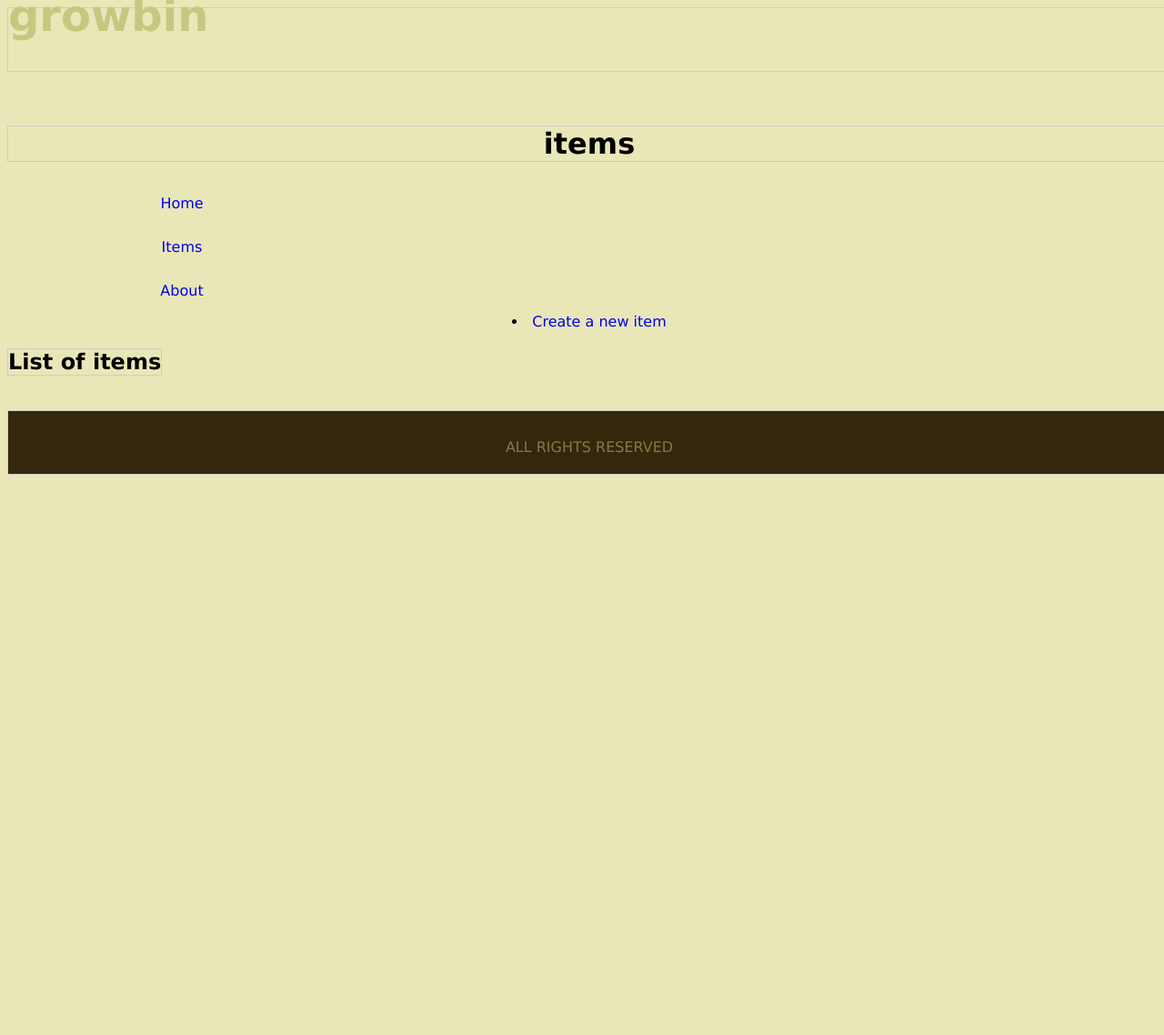
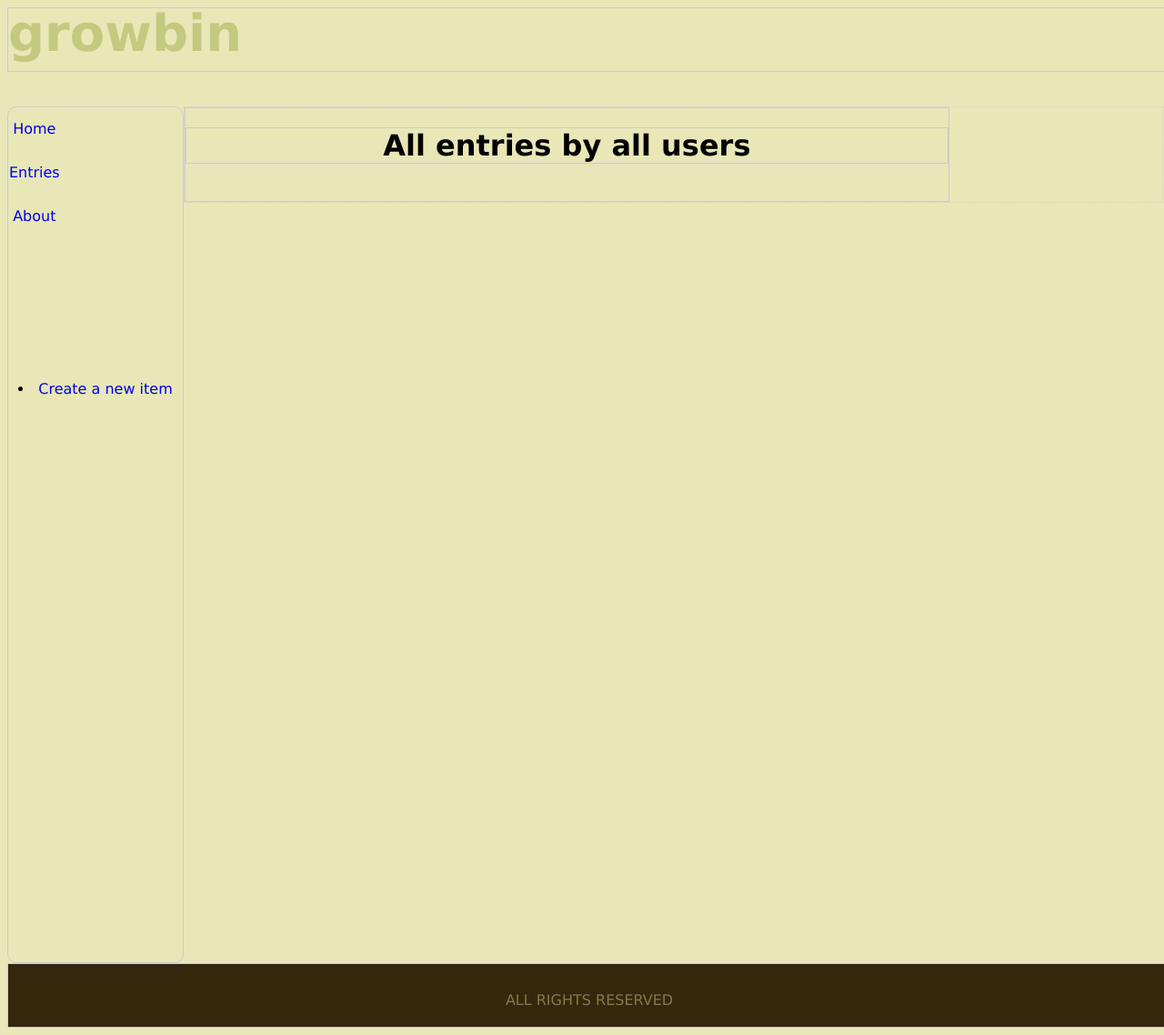
Before and after one commit to makingentropy/GA_PROJECT2, a Node server app: page /items in a window 1280 px wide. Shown: the whole page at 91% size. Before the commit the page ends 522 px from the top, so only its background shows below. Run offline with Node 20, Linux system fonts and the light colour scheme; data that the repository does not hold is empty; some libraries are stand-ins or nearby versions.

Commit message:
most basic layout styling complete, revisions complete except for create new user button

```diff
--- a/public/css/style.css
+++ b/public/css/style.css
@@ -69,9 +69,16 @@ h2{
   padding-left: 10px;
 }
 #growbin{
-  font-size: 3em;
+  font-size: 3.5em;
   font-weight: bold;
   text-align: left;
+  padding-top: 20px;
+}
+#growbinentry{
+  font-size: 5em;
+  font-weight: bold;
+  text-align: center;
+  padding-top: 20px;
 }
 #maincontainer{
   align-items: stretch;
@@ -113,3 +120,11 @@ h2{
   border: 1px solid #CCCCCC;
   background-color: #E9E7B7;
 }
+#topperentry{
+  color: #C3CA80;
+  width: 100%;
+  height:4.3em;
+  vertical-align: middle;
+  line-height: 1.0em;
+  text-align:center;
+}
--- a/views/items/index.ejs
+++ b/views/items/index.ejs
@@ -6,27 +6,31 @@
 	<body>
 		<header>
 			<% include ../partials/topper.ejs%>
-			<h1>items</h1>
-			<nav>
+		</header>
+		<div id="navbar">
 			<% include ../partials/nav.ejs%>
-				</ul>
 			<li>
 				<a href="/items/new">Create a new item</a>
 			</li>
-			</nav>
-		</header>
-		<main>
-			<h2>List of items</h2>
+		</div>
+		<div id="maincontainer">
+			<div id="main_sub">
+				<h1>All entries by all users</h1>
 				<div class="containerBox">
 					<% for(let i = 0; i < items.length; i++){ %>
 						<div class="itemBox">
 							<div class="item">
-							<a href="/items/<%=items[i]._id%>"><img src="<%=items[i].link%>" alt="<%=items[i].name%>"/></a>
+								<a href="/items/<%=items[i]._id%>"><img src="<%=items[i].link%>" alt=""/>
+									<%=items[i].name%><br>
+								</a>
+								<br>
+
 							</div>
 						</div>
 					<% } %>
 				</div>
-		</main>
+			</div>
+		</div>
 		<% include ../partials/footer.ejs%>
 	</body>
 </html>
--- a/views/partials/nav.ejs
+++ b/views/partials/nav.ejs
@@ -2,7 +2,7 @@
 
       <a href="/">Home</a>
       <br>
-      <a href="/items">Items</a>
+      <a href="/items">Entries</a>
       <br>
       <a href="#">About</a>
 </aside>
```
Also changed, not shown: views/index.ejs (+5 -2 lines), views/items/edit.ejs (+10 -10 lines), views/items/new.ejs (+8 -6 lines), views/items/show.ejs (+21 -24 lines), views/users/show.ejs (+17 -15 lines). Lines whose indentation alone changed are shown as unchanged.
